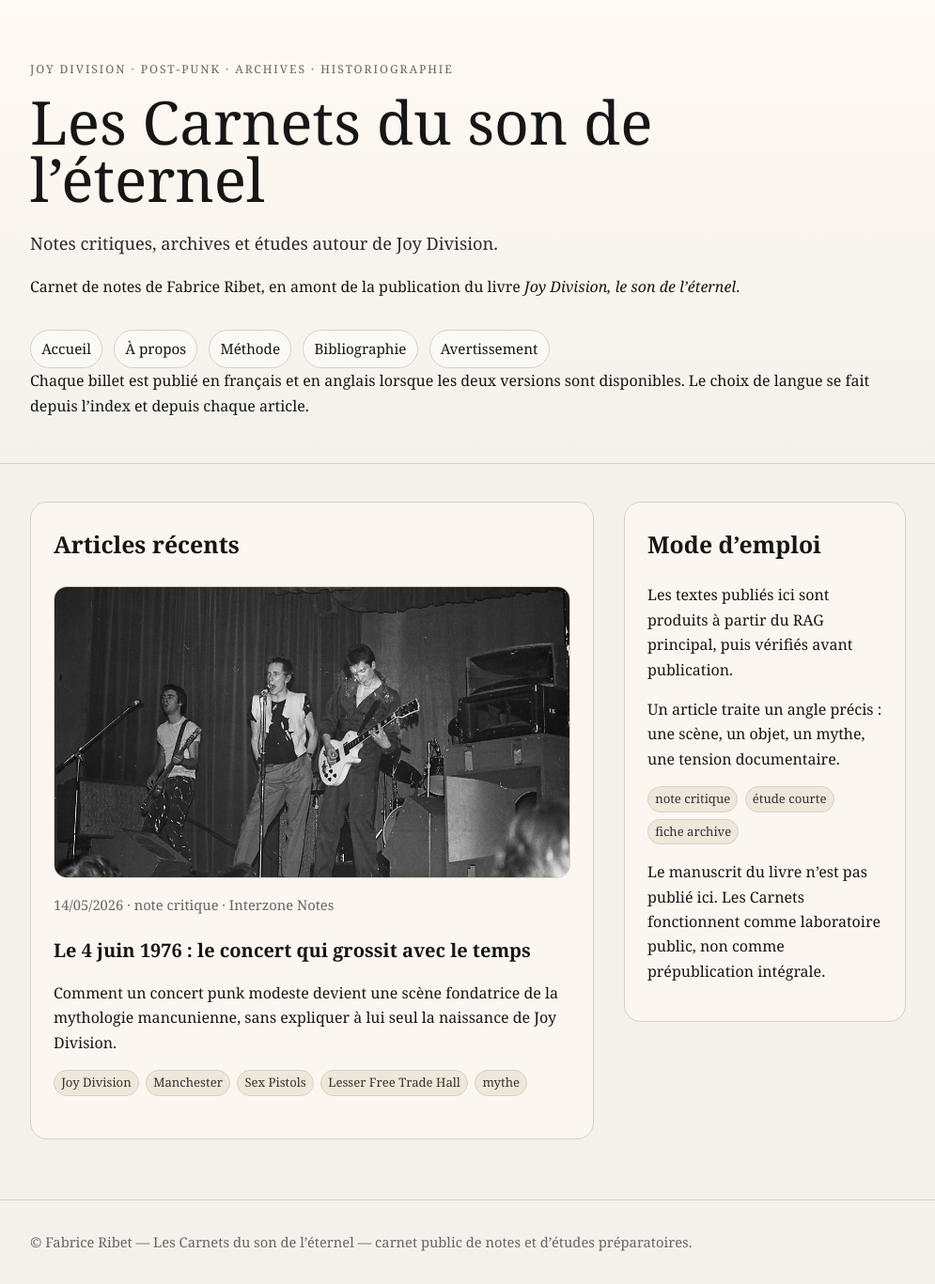
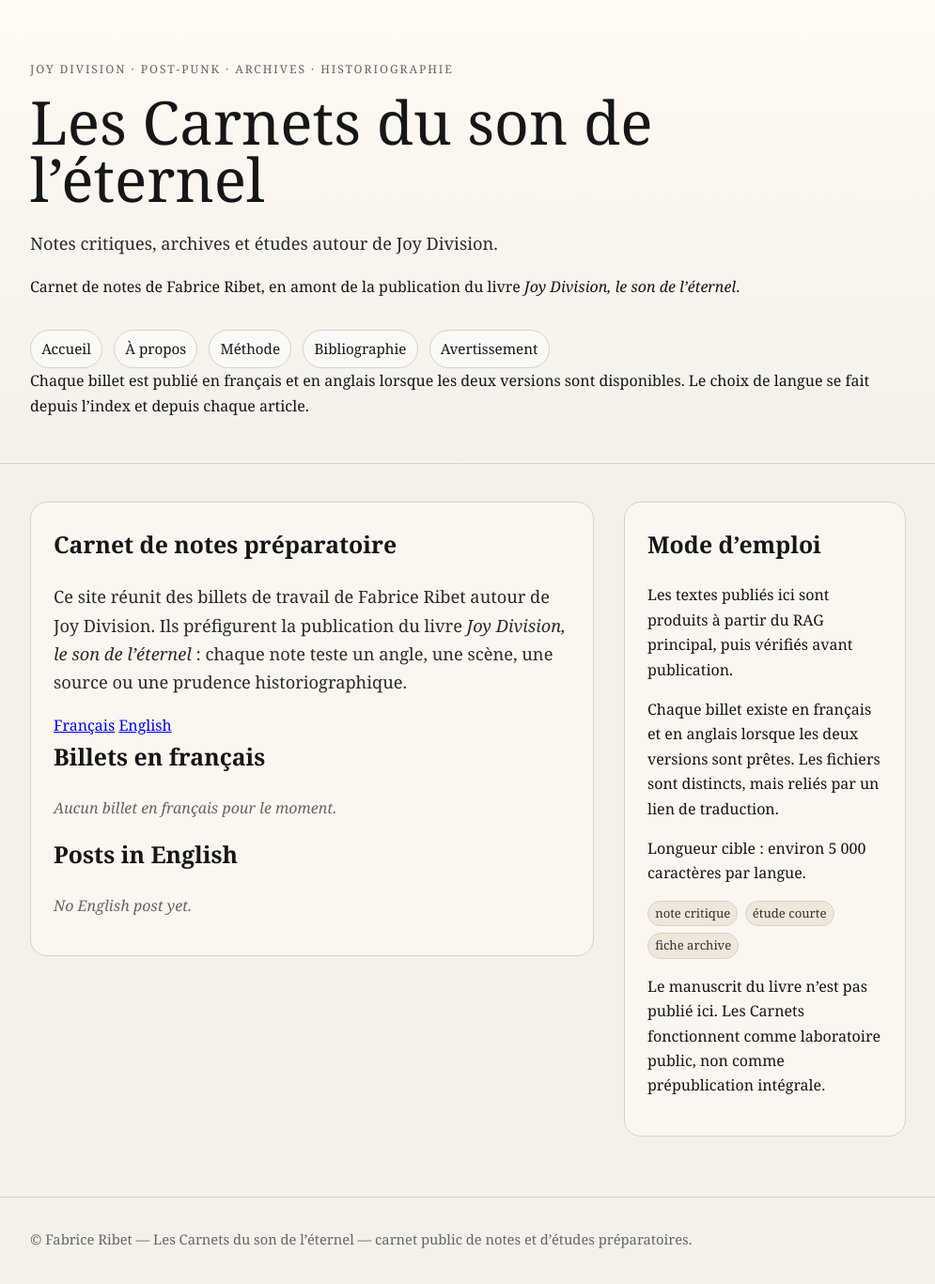
Before and after one commit to AdminQuest/joy-division-carnets, a Jekyll site: the page built from index.html, in a window 1280 px wide. Shown: the whole page at 94% size, without its empty margins (142-1137 px from the left). Built offline with Jekyll 4.4.1, drawn with Linux system fonts in a browser that asks for light colours.

Commit message:
Transforme l’index en page bilingue et précise le statut préparatoire du carnet

```diff
--- a/index.html
+++ b/index.html
@@ -1,15 +1,23 @@
 ---
 layout: default
 title: Accueil
-description: "Index des articles des Carnets du son de l’éternel."
+description: "Index bilingue des articles des Carnets du son de l’éternel."
 ---
 
 <div class="blog-grid">
   <section class="panel" aria-labelledby="articles-recents">
-    <h2 id="articles-recents">Articles récents</h2>
+    <h2 id="articles-recents">Carnet de notes préparatoire</h2>
+    <p class="lead">Ce site réunit des billets de travail de Fabrice Ribet autour de Joy Division. Ils préfigurent la publication du livre <em>Joy Division, le son de l’éternel</em> : chaque note teste un angle, une scène, une source ou une prudence historiographique.</p>
 
-    {% if site.posts.size > 0 %}
-      {% for post in site.posts %}
+    <div class="language-switch">
+      <a href="#fr">Français</a>
+      <a href="#en">English</a>
+    </div>
+
+    <h2 id="fr">Billets en français</h2>
+    {% assign fr_posts = site.posts | where: "lang", "fr" %}
+    {% if fr_posts.size > 0 %}
+      {% for post in fr_posts %}
         <article class="post-card">
           {% if post.image %}
             <a href="{{ post.url | relative_url }}" class="post-card-image-link">
@@ -19,6 +27,7 @@
           <p class="meta">{{ post.date | date: "%d/%m/%Y" }}{% if post.format %} · {{ post.format }}{% endif %}{% if post.series %} · {{ post.series }}{% endif %}</p>
           <h3><a href="{{ post.url | relative_url }}">{{ post.title }}</a></h3>
           {% if post.description %}<p>{{ post.description }}</p>{% endif %}
+          {% if post.translation_url %}<p class="translation-link"><a href="{{ post.translation_url | relative_url }}">Lire en anglais</a></p>{% endif %}
           {% if post.tags %}
             <div class="taglist">
               {% for tag in post.tags %}<span class="tag">{{ tag }}</span>{% endfor %}
@@ -27,14 +36,40 @@
         </article>
       {% endfor %}
     {% else %}
-      <p class="empty">Aucun article publié pour le moment. Les premiers textes seront ajoutés dans <code>_posts/</code>.</p>
+      <p class="empty">Aucun billet en français pour le moment.</p>
+    {% endif %}
+
+    <h2 id="en">Posts in English</h2>
+    {% assign en_posts = site.posts | where: "lang", "en" %}
+    {% if en_posts.size > 0 %}
+      {% for post in en_posts %}
+        <article class="post-card">
+          {% if post.image %}
+            <a href="{{ post.url | relative_url }}" class="post-card-image-link">
+              <img class="post-card-image" src="{{ post.image | relative_url }}" alt="{{ post.image_alt | default: post.title }}">
+            </a>
+          {% endif %}
+          <p class="meta">{{ post.date | date: "%d/%m/%Y" }}{% if post.format %} · {{ post.format }}{% endif %}{% if post.series %} · {{ post.series }}{% endif %}</p>
+          <h3><a href="{{ post.url | relative_url }}">{{ post.title }}</a></h3>
+          {% if post.description %}<p>{{ post.description }}</p>{% endif %}
+          {% if post.translation_url %}<p class="translation-link"><a href="{{ post.translation_url | relative_url }}">Lire en français</a></p>{% endif %}
+          {% if post.tags %}
+            <div class="taglist">
+              {% for tag in post.tags %}<span class="tag">{{ tag }}</span>{% endfor %}
+            </div>
+          {% endif %}
+        </article>
+      {% endfor %}
+    {% else %}
+      <p class="empty">No English post yet.</p>
     {% endif %}
   </section>
 
   <aside class="sidebar" aria-labelledby="mode-emploi">
     <h2 id="mode-emploi">Mode d’emploi</h2>
     <p>Les textes publiés ici sont produits à partir du RAG principal, puis vérifiés avant publication.</p>
-    <p>Un article traite un angle précis : une scène, un objet, un mythe, une tension documentaire.</p>
+    <p>Chaque billet existe en français et en anglais lorsque les deux versions sont prêtes. Les fichiers sont distincts, mais reliés par un lien de traduction.</p>
+    <p>Longueur cible : environ 5 000 caractères par langue.</p>
     <div class="taglist">
       <span class="tag">note critique</span>
       <span class="tag">étude courte</span>
```
